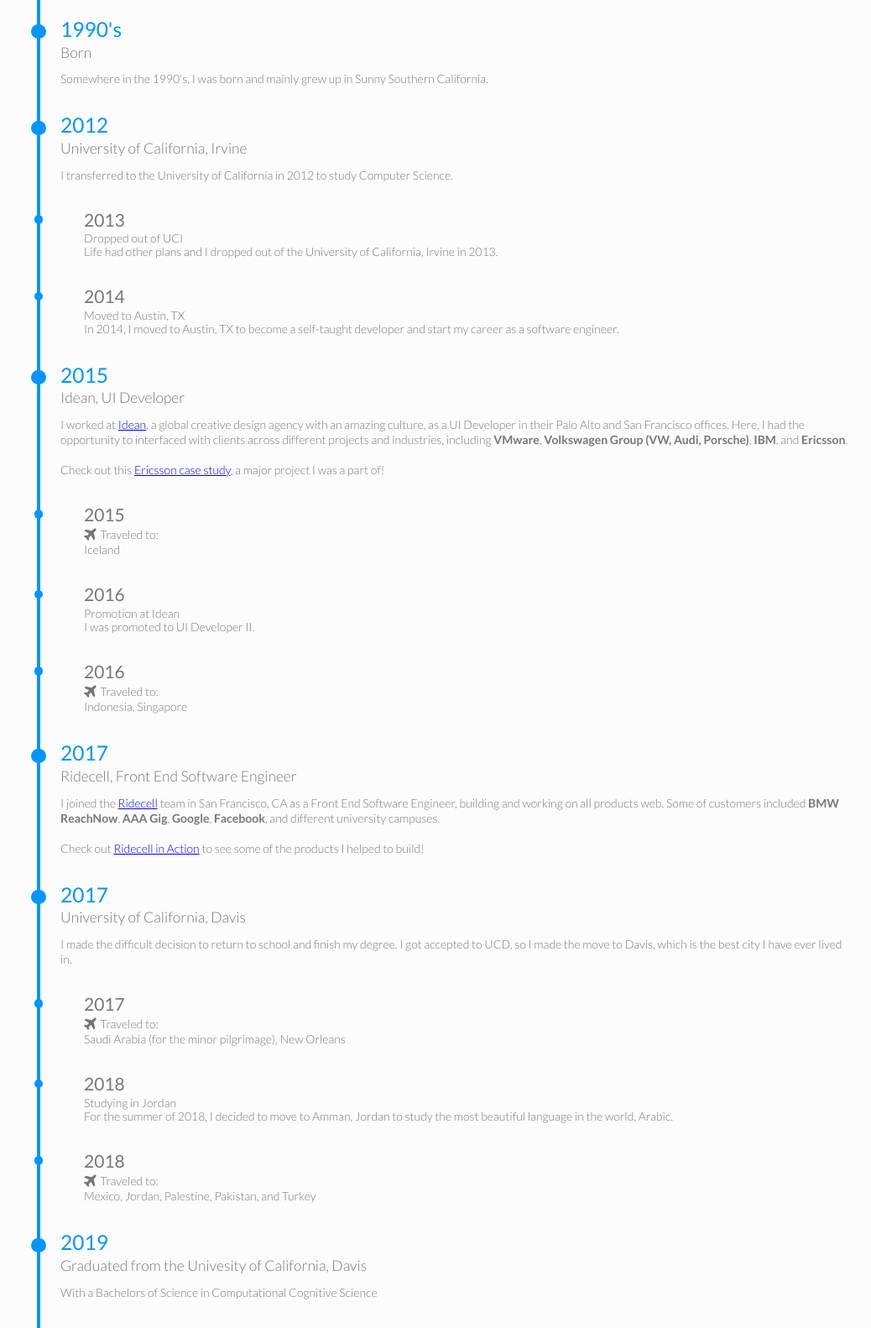
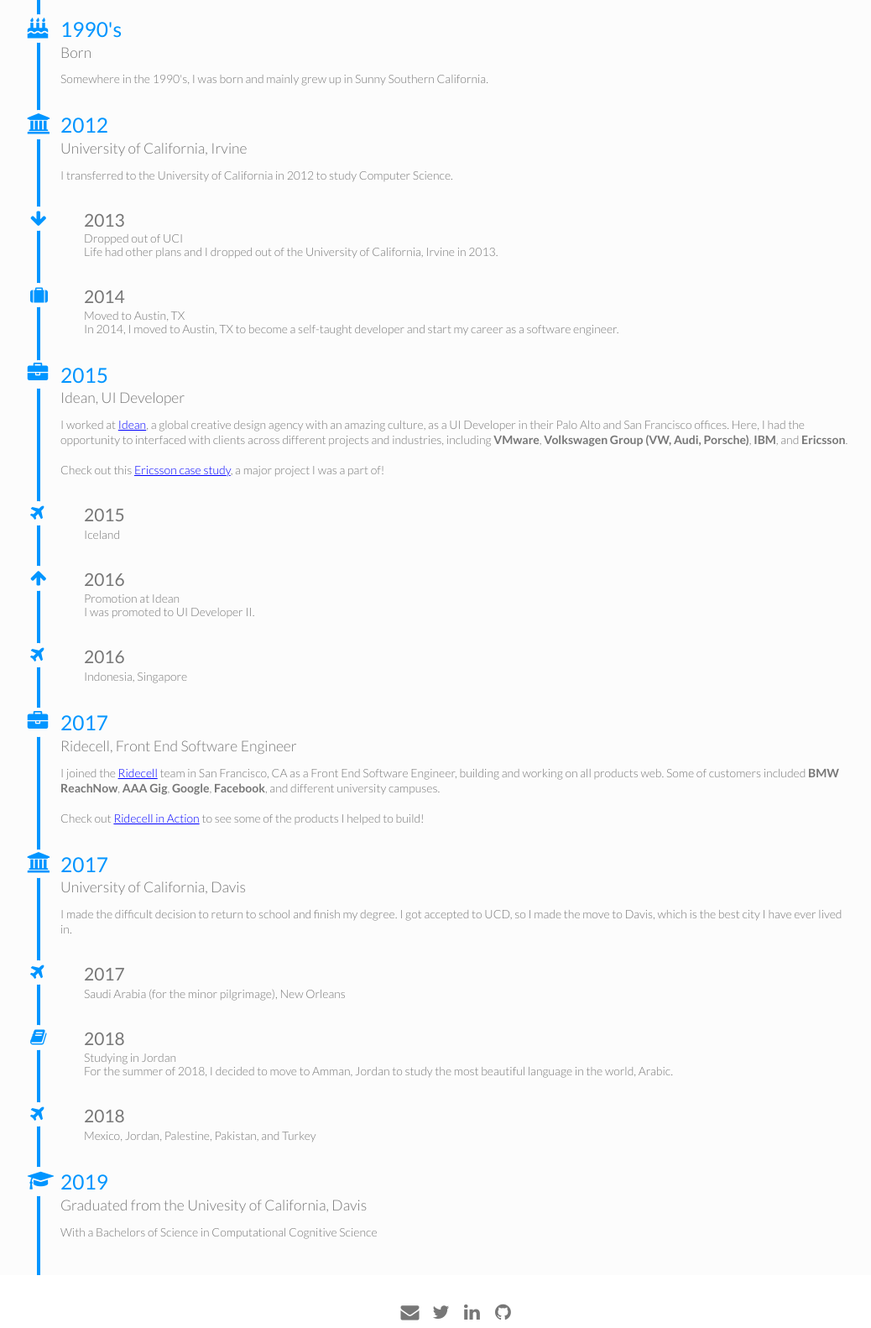
Before and after one commit to taahachaudhry/taaha-v2, a website: page src/index.html in a window 1280 px wide. Shown: the part 438-2020 px from the top of the page at 84% size, without its empty margins (96-1134 px from the left). Drawn offline with nearby package versions, Linux system fonts and the light colour scheme; files that its build step writes are made by us from their sources.

Commit message:
Updated timeline to use icons

```diff
--- a/src/index.html
+++ b/src/index.html
@@ -34,7 +34,7 @@
     <div id="timeline-container" class="timeline-container">
 
       <section class="timeline-block">
-        <h2 class="year">1990's</h2>
+        <h2 class="year"><i class="fa fa-birthday-cake"></i>1990's</h2>
         <h3 class="subject">Born</h3>
         <p class="details">
           Somewhere in the 1990's, I was born and mainly grew up in Sunny Southern California.
@@ -42,7 +42,7 @@
       </section>
 
       <section class="timeline-block">
-        <h2 class="year">2012</h2>
+        <h2 class="year"><i class="fa fa-university"></i>2012</h2>
         <h3 class="subject">University of California, Irvine</h3>
         <p class="details">
           I transferred to the University of California in 2012 to study Computer Science.
@@ -50,7 +50,7 @@
       </section>
 
       <section class="timeline-block minor">
-        <h2 class="year">2013</h2>
+        <h2 class="year"><i class="fa fa-arrow-down"></i>2013</h2>
         <h3 class="subject">Dropped out of UCI</h3>
         <p class="details">
           Life had other plans and I dropped out of the University of California, Irvine in 2013.
@@ -58,7 +58,7 @@
       </section>
 
       <section class="timeline-block minor">
-        <h2 class="year">2014</h2>
+        <h2 class="year"><i class="fa fa-suitcase"></i>2014</h2>
         <h3 class="subject">Moved to Austin, TX</h3>
         <p class="details">
           In 2014, I moved to Austin, TX to become a self-taught developer and start my career as a software engineer.
@@ -66,7 +66,7 @@
       </section>
 
       <section class="timeline-block">
-        <h2 class="year">2015</h2>
+        <h2 class="year"><i class="fa fa-briefcase"></i>2015</h2>
         <h3 class="subject">Idean, UI Developer</h3>
         <p class="details">
           I worked at <a href="http://www.idean.com/" target="_blank">Idean</a>, a global creative design agency with an amazing culture, as a UI Developer
@@ -78,15 +78,14 @@
       </section>
 
       <section class="timeline-block minor">
-        <h2 class="year">2015</h2>
+        <h2 class="year"><i class="fa fa-plane"></i>2015</h2>
         <p class="details">
-          <i class="fa fa-plane fa-lg"></i>Traveled to:<br>
           Iceland
         </p>
       </section>
 
       <section class="timeline-block minor">
-        <h2 class="year">2016</h2>
+        <h2 class="year"><i class="fa fa-arrow-up"></i>2016</h2>
         <h3 class="subject">Promotion at Idean</h3>
         <p class="details">
           I was promoted to UI Developer II.
@@ -94,15 +93,14 @@
       </section>
 
       <section class="timeline-block minor">
-        <h2 class="year">2016</h2>
+        <h2 class="year"><i class="fa fa-plane"></i>2016</h2>
         <p class="details">
-          <i class="fa fa-plane fa-lg"></i>Traveled to:<br>
           Indonesia, Singapore
         </p>
       </section>
 
       <section class="timeline-block">
-        <h2 class="year">2017</h2>
+        <h2 class="year"><i class="fa fa-briefcase"></i>2017</h2>
         <h3 class="subject">Ridecell, Front End Software Engineer</h3>
         <p class="details">
           I joined the <a href="http://www.ridecell.com/" target="_blank">Ridecell</a> team in San Francisco, CA as a Front End Software Engineer, building and working on all products web.
@@ -112,7 +110,7 @@
       </section>
 
       <section class="timeline-block">
-        <h2 class="year">2017</h2>
+        <h2 class="year"><i class="fa fa-university"></i>2017</h2>
         <h3 class="subject">University of California, Davis</h3>
         <p class="details">
           I made the difficult decision to return to school and finish my degree. I got accepted to UCD, so I made
@@ -121,15 +119,14 @@
       </section>
 
       <section class="timeline-block minor">
-        <h2 class="year">2017</h2>
+        <h2 class="year"><i class="fa fa-plane"></i>2017</h2>
         <p class="details">
-          <i class="fa fa-plane fa-lg"></i>Traveled to:<br>
           Saudi Arabia (for the minor pilgrimage), New Orleans
         </p>
       </section>
 
       <section class="timeline-block minor">
-        <h2 class="year">2018</h2>
+        <h2 class="year"><i class="fa fa-book"></i>2018</h2>
         <h3 class="subject">Studying in Jordan</h3>
         <p class="details">
           For the summer of 2018, I decided to move to Amman, Jordan to study the most beautiful language in the world, Arabic.
@@ -137,15 +134,14 @@
       </section>
 
       <section class="timeline-block minor">
-        <h2 class="year">2018</h2>
+        <h2 class="year"><i class="fa fa-plane"></i>2018</h2>
         <p class="details">
-          <i class="fa fa-plane fa-lg"></i>Traveled to:<br>
           Mexico, Jordan, Palestine, Pakistan, and Turkey
         </p>
       </section>
 
       <section class="timeline-block">
-        <h2 class="year">2019</h2>
+        <h2 class="year"><i class="fa fa-graduation-cap"></i>2019</h2>
         <h3 class="subject">Graduated from the Univesity of California, Davis</h3>
         <p class="details">
           With a Bachelors of Science in Computational Cognitive Science
--- a/src/scss/sections/_timeline-container.scss
+++ b/src/scss/sections/_timeline-container.scss
@@ -24,10 +24,7 @@
       color: $dark-grey;
 
       &::before {
-        top: 0.5em;
-        left: -2.83em;
-        width: 0.5em;
-        height: 0.5em;
+        left: -3.29em;
       }
     }
 
@@ -38,6 +35,10 @@
     .details {
       margin-top: 0;
     }
+
+    .fa {
+      left: -3.05em;
+    }
   }
 
   .year {
@@ -46,12 +47,12 @@
 
     &::before {
       position: absolute;
-      top: 0.5em;
-      left: -1.41em;
-      z-index: 6;
-      width: 0.7em;
-      height: 0.7em;
-      background: $site-blue;
+      top: 0;
+      left: -1.75em;
+      z-index: 1;
+      width: 1.4em;
+      height: 1.4em;
+      background: $timeline-bg;
       border-radius: 50%;
       content: '';
     }
@@ -59,10 +60,14 @@
 
   .details {
     margin-top: 1em;
+  }
 
-    .fa {
-      margin-right: 0.25em;
-    }
+  .fa {
+    position: absolute;
+    top: 0.2em;
+    left: -1.6em;
+    z-index: 5;
+    color: $site-blue;
   }
 
   a {
```
